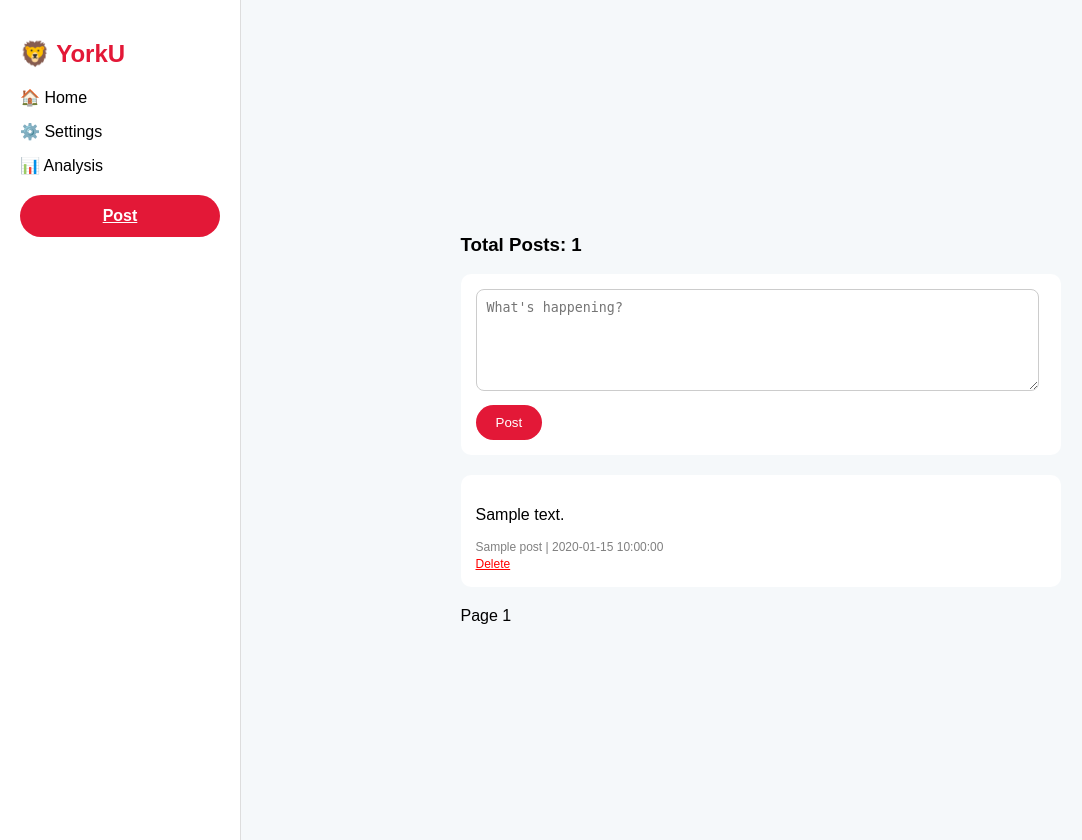
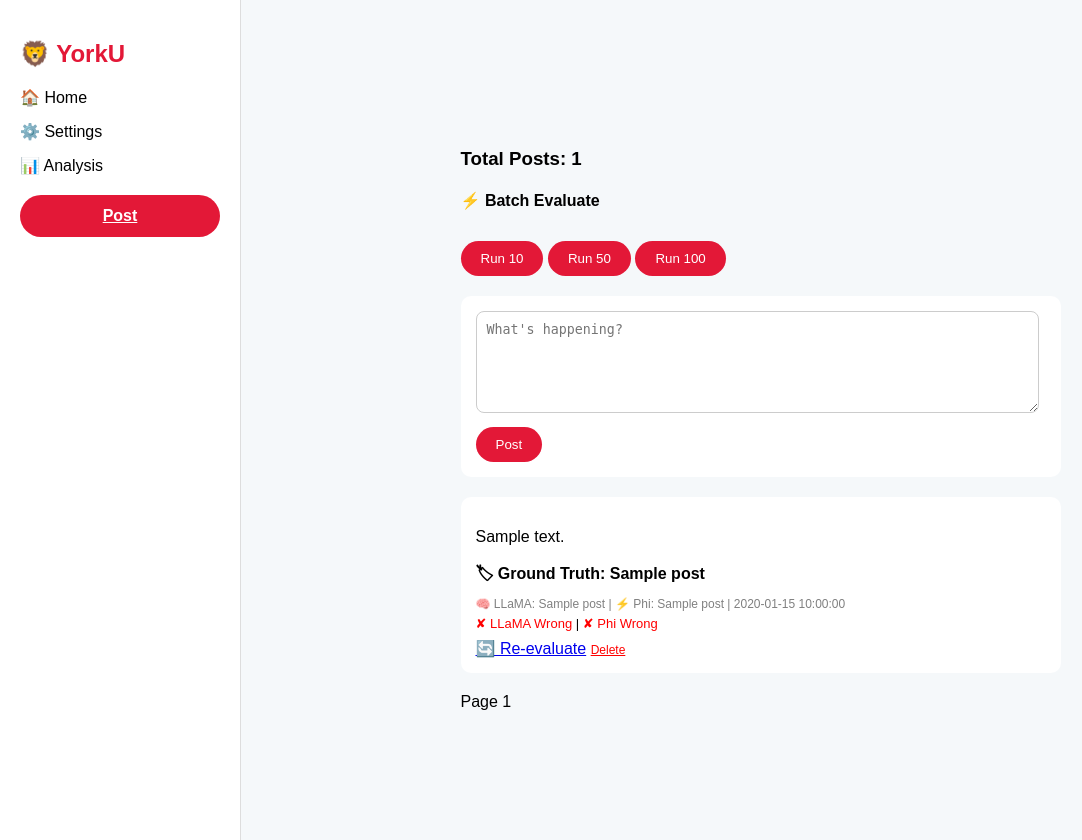
Before and after one commit to erictracc/ITEC6240M-Final-Project, a Flask app: page / in a window 1280 px wide. Shown: the whole page, without its empty margins (0-1082 px from the left). Run offline with Flask 3, Linux system fonts and the light colour scheme; a database or web service that is not in the repository returns one stand-in record (values such as "Sample title").

Commit message:
Enhance home page with batch evaluation buttons and ground truth labeling; improve post display with model outputs and actions

```diff
--- a/pages/templates/home.html
+++ b/pages/templates/home.html
@@ -6,6 +6,14 @@
 
 <!-- TOTAL COUNT -->
 <h3>Total Posts: {{ total }}</h3>
+
+<div style="margin-bottom: 20px;">
+    <h4>⚡ Batch Evaluate</h4>
+
+    <a href="/evaluate_batch?size=10"><button>Run 10</button></a>
+    <a href="/evaluate_batch?size=50"><button>Run 50</button></a>
+    <a href="/evaluate_batch?size=100"><button>Run 100</button></a>
+</div>
 
 <!-- POST BOX -->
 <div class="post-box">
@@ -19,13 +27,71 @@
 <!-- POSTS -->
 {% for post in posts %}
 <div class="post">
+
     <p>{{ post.content }}</p>
 
-    <div class="meta">
-        {{ post.label }} | {{ post.timestamp }}
+    <!-- GROUND TRUTH SECTION -->
+    <div style="margin: 8px 0;">
+
+        {% if post.true_label %}
+            <span style="font-weight:bold;">
+                🏷 Ground Truth: {{ post.true_label }}
+            </span>
+
+        {% else %}
+            <!-- ONLY allow labeling for user posts -->
+            {% if post.source == "user" %}
+                <form method="POST" action="/set_label/{{ post._id }}" style="display:inline;">
+                    <select name="label" required>
+                        <option value="">Set label...</option>
+                        <option value="hate_speech">hate peech</option>
+                        <option value="offensive">offensive language</option>
+                        <option value="neither">neither</option>
+                    </select>
+                    <button type="submit">Save</button>
+                </form>
+            {% endif %}
+        {% endif %}
+
     </div>
 
-    <a href="/delete/{{ post._id }}" class="delete">Delete</a>
+    <!-- MODEL OUTPUT -->
+    <div class="meta">
+        🧠 LLaMA: {{ post.llama_label }} |
+        ⚡ Phi: {{ post.phi_label }} |
+        {{ post.timestamp }}
+    </div>
+
+    <!-- correctness indicator -->
+    {% if post.true_label %}
+        <div style="font-size: 13px; margin-top: 5px;">
+            {% if post.llama_label == post.true_label %}
+                <span style="color:green;">✔ LLaMA Correct</span>
+            {% else %}
+                <span style="color:red;">✘ LLaMA Wrong</span>
+            {% endif %}
+
+            |
+
+            {% if post.phi_label == post.true_label %}
+                <span style="color:green;">✔ Phi Correct</span>
+            {% else %}
+                <span style="color:red;">✘ Phi Wrong</span>
+            {% endif %}
+        </div>
+    {% endif %}
+
+    <!-- ACTIONS -->
+    <div style="margin-top: 8px;">
+        {% if post.llama_label == "not_evaluated" %}
+            <a href="/reevaluate/{{ post._id }}">⚡ Evaluate</a>
+        {% else %}
+            <a href="/reevaluate/{{ post._id }}">🔄 Re-evaluate</a>
+        {% endif %}
+
+        <a href="/delete/{{ post._id }}" class="delete">Delete</a>
+    </div>
+
 </div>
 {% endfor %}
 
--- a/static/css/styles.css
+++ b/static/css/styles.css
@@ -99,3 +99,16 @@ button {
     color: red;
     font-size: 12px;
 }
+
+canvas {
+    background: white;
+    border-radius: 10px;
+    margin-top: 15px;
+    padding: 10px;
+}
+
+.card {
+    box-shadow: 0 4px 15px rgba(0,0,0,0.1);
+    border-radius: 12px;
+    padding: 20px;
+}
```
